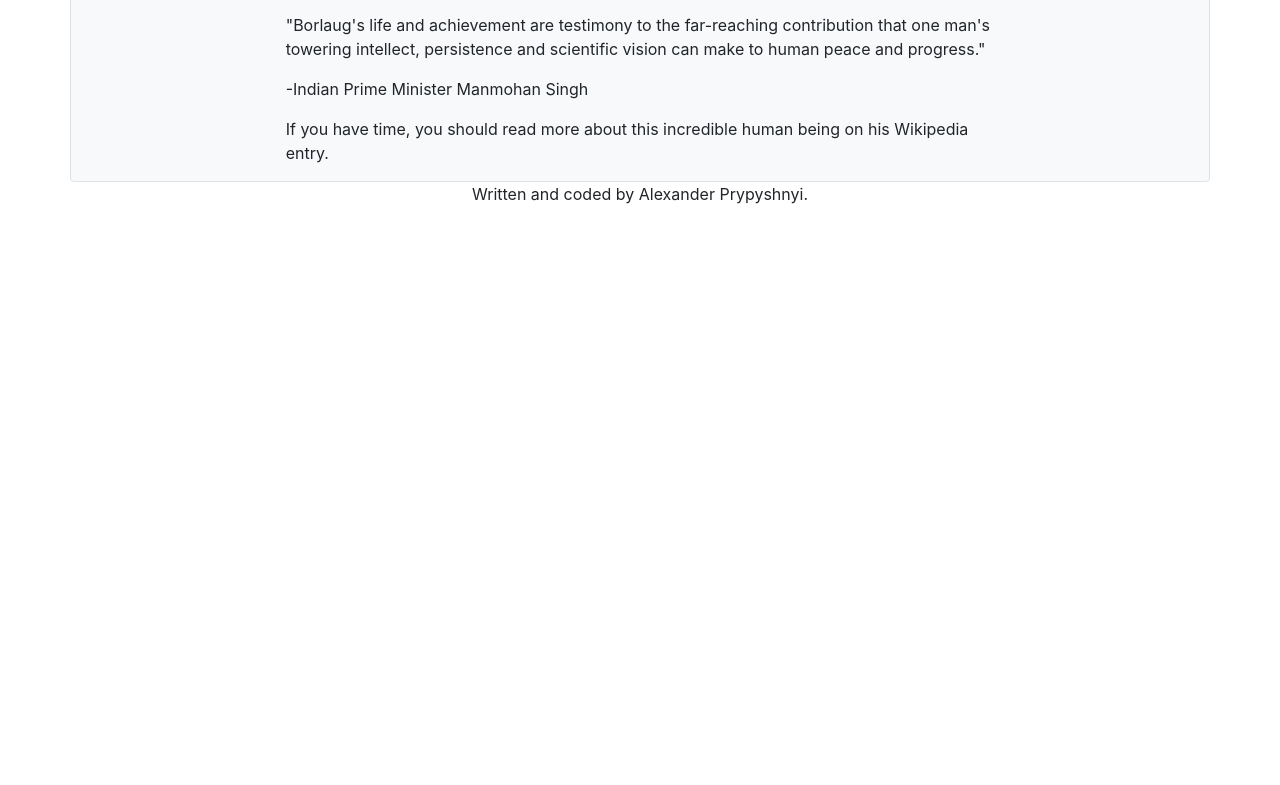
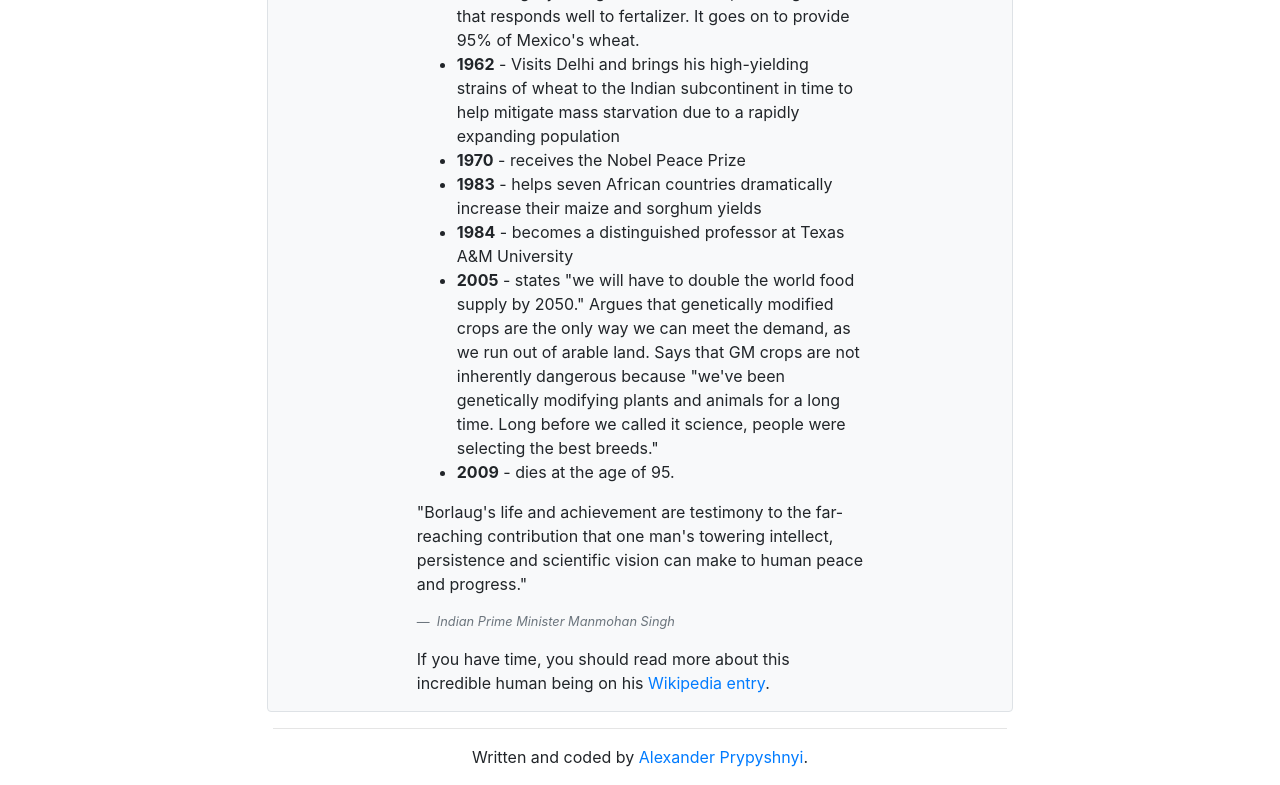
Before and after one commit to alexpryp/Norman_Borlaug_page, a plain HTML site: page index.html in a window 1280 px wide. Shown: the part 1404-2189 px from the top of the page. Before the commit the page ends 1626 px from the top, so only its background shows below. Drawn offline with nearby package versions, Linux system fonts and the light colour scheme.

Commit message:
version 1 project on Bootstrap4

```diff
--- a/index.html
+++ b/index.html
@@ -14,11 +14,11 @@
     <title>Norman Borlaug</title>
 </head>
 <body>
-	<div class="container border rounded bg-light">
+	<div class="container-fluid col-7 border rounded bg-light">
 		<div class="row justify-content-center">
 			<div class="col clearfix justify-content-center text-center">
 				<h1 class="text-center">Dr. Norman Borlaug</h1>
-				<h2 class="text-center">The man who saved a billion lives</h2>
+				<h2 class="text-center"><em>The man who saved a billion lives</em></h2>
 				<figure class="figure border rounded bg-white text-center <!-- img-thumbnail -->">
 					<img class="figure-img img-fluid" src="https://c2.staticflickr.com/4/3689/10613180113_fdf7bcd316_b.jpg" alt="people on the field">
 					<figcaption class="figure-caption text-center">
@@ -83,54 +83,25 @@
 		        				"Borlaug's life and achievement are testimony to the far-reaching contribution that one man's towering intellect, persistence and scientific vision can make to human peace and progress."
 		     				</p>
 	     				</blockquote>
-	      			<p class="cite">
-	        			-Indian Prime Minister Manmohan Singh
+	      			<p class="blockquote-footer">
+	        			<em>Indian Prime Minister Manmohan Singh</em>
 	      			</p>
 	      			<p>
-	      				If you have time, you should read more about this incredible human being on his Wikipedia entry.
+	      				If you have time, you should read more about this incredible human being on his <a target="_blank" href="https://en.wikipedia.org/wiki/Norman_Borlaug">Wikipedia entry</a>.
 	      			</p>
 	      			</div>
 	      		</div>
 			</div>
 		</div>
+
 	</div>
-	<p class="text-center">Written and coded by Alexander Prypyshnyi.</p>
+	<div class="row justify-content-center">
+		<div class="col col-7 clearfix justify-content-center text-center">
+			<hr>
+			<p class="text-center">Written and coded by <a target="_blank" href="https://www.freecodecamp.org/alexpryp">Alexander Prypyshnyi</a>.</p>
+		</div>
+	</div>
 
-
-
-
-
-
-	<!--     <h1>Hello? world!</h1>
-
-	    <div class="container-fluidwell">
-	<article class="jumbotron">
-	<div class=" row col-xs-12">
-	  <h1>Dr. Norman Borlaug</h1>
-	  <h2>The man who saved a billion lives</h2>
-	  <figure class="photo">
-	    <img src="https://c2.staticflickr.com/4/3689/10613180113_fdf7bcd316_b.jpg" alt="people" class="img-responsive">
-	    <figcaption>Dr. Norman Borlaug, third from left, trains biologists in Mexico on how to increase wheat yields - part of his life-long war on hunger.</figcaption>
-	  </figure>
-	  <h3>Here's a time line of Dr. Borlaug's life:</h3>
-
-	    <div>
-	      <p class="epilogue">
-	        "Borlaug's life and achievement are testimony to the far-reaching contribution that one man's towering intellect, persistence and scientific vision can make to human peace and progress."
-	      </p>
-	      <p class="cite">
-	        Indian Prime Minister Manmohan Singh
-	      </p
-	    </div>
-	        <p>
-	          If you have time, you should read more about this incredible human being on his Wikipedia entry.
-	        </p>
-	  </ul>
-	 Coded by Alexandr Prypyshnyi.
-	</div>
-	</article>
-	</div>
- -->
 
 
 
```
